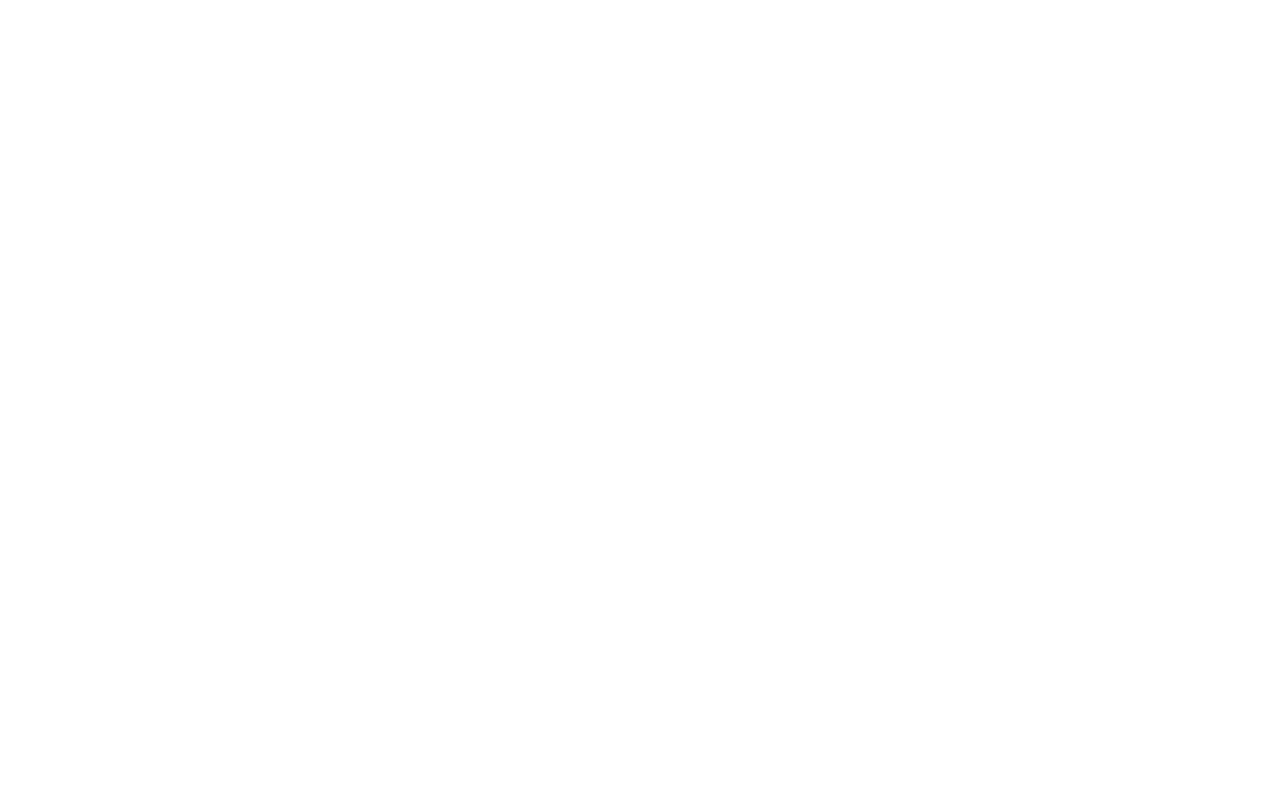
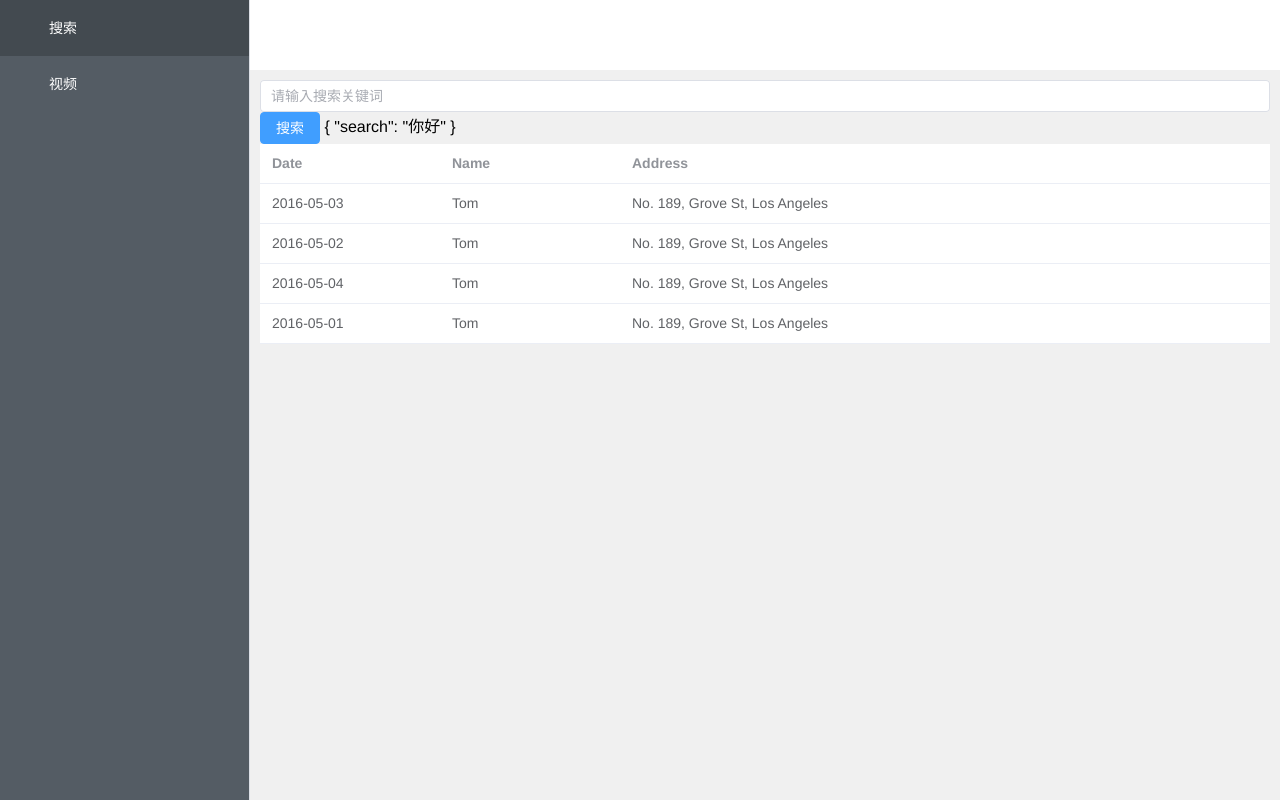
Before and after one commit to c940606/mysite, a Vue app in the folder frontend/: page /search in a window 1280 px wide. Before the commit this address had no page. Built offline with nearby package versions, Linux system fonts and the light colour scheme; what vue3-video-play would draw is missing.

Commit message:
add search

```diff
--- a/frontend/src/api/index.ts
+++ b/frontend/src/api/index.ts
@@ -1,7 +1,13 @@
 import { get, post, put, del } from "@/request";
-
+import { SearchType } from "./model";
 
 /**
  * 测试权限接口
  */
- export const check_test = (): Promise<any> => get("/hello");
+export const check_test = (): Promise<any> => get("/hello");
+
+/**
+ * 添加待办
+ */
+export const search_content = (data: SearchType): Promise<any> =>
+  post(`/search`, { ...data });
--- /dev/null
+++ b/frontend/src/api/model.ts
@@ -0,0 +1,6 @@
+/**
+ * 添加待办/根据索引更新待办
+ */
+export interface SearchType {
+  search?: string; // 待办文案
+}
--- a/frontend/src/components/sidebar.vue
+++ b/frontend/src/components/sidebar.vue
@@ -6,55 +6,61 @@
         background-color="#545c64"
         default-active="2"
         text-color="#fff"
-        @open="handleOpen"
-        @close="handleClose"
+        unique-opened
+        router
       >
-        <el-sub-menu index="1">
-          <template #title>
-            <el-icon><location /></el-icon>
-            <span>Navigator One</span>
-          </template>
-          <el-menu-item-group title="Group One">
-            <el-menu-item index="1-1">item one</el-menu-item>
-            <el-menu-item index="1-2">item two</el-menu-item>
-          </el-menu-item-group>
-          <el-menu-item-group title="Group Two">
-            <el-menu-item index="1-3">item three</el-menu-item>
-          </el-menu-item-group>
-          <el-sub-menu index="1-4">
-            <template #title>item four</template>
-            <el-menu-item index="1-4-1">item one</el-menu-item>
+      <template v-for="item in state.routers">
+        <!-- 二级标题 -->
+        <template v-if="item.children">
+          <el-sub-menu :index="item.path">
+            <template #title>
+              <el-icon :class="item.meta.icon" />
+              <span>{{ item.meta.title }}</span>
+            </template>
+
+            <template v-for="subItem in item.children">
+              <el-menu-item :index="subItem.path">{{ subItem.meta.title }}</el-menu-item>
+            </template>
           </el-sub-menu>
-        </el-sub-menu>
-        <el-menu-item index="2">
-          <el-icon><icon-menu /></el-icon>
-          <span>Navigator Two</span>
-        </el-menu-item>
-        <el-menu-item index="3" disabled>
-          <el-icon><document /></el-icon>
-          <span>Navigator Three</span>
-        </el-menu-item>
-        <el-menu-item index="4">
-          <el-icon><setting /></el-icon>
-          <span>Navigator Four</span>
-        </el-menu-item>
+        </template>
+
+        <!-- 一级标题 -->
+        <template v-else>
+          <el-menu-item :index="item.path">
+            <el-icon :class="item.meta.icon" />
+            <template #title>{{ item.meta.title }}</template>
+          </el-menu-item>
+        </template>
+      </template>
       </el-menu>
     </div>
 </template>
 
 <script setup lang="ts">
-import {
-  Document,
-  Menu as IconMenu,
-  Location,
-  Setting,
-} from '@element-plus/icons-vue'
-const handleOpen = (key: string, keyPath: string[]) => {
-  console.log(key, keyPath)
-}
-const handleClose = (key: string, keyPath: string[]) => {
-  console.log(key, keyPath)
-}
+import { computed, onMounted, reactive, ref } from "vue";
+import { useRoute, useRouter, type RouteRecordRaw, type _RouteRecordBase } from "vue-router";
+
+const route = useRoute(); // 操作路由
+const router = useRouter(); // 全局路由
+
+// 当前路由
+const onRoutes = computed(() => {
+  return route.path;
+});
+
+const state = reactive({
+  routers: [] as any,
+});
+onMounted(() => {
+  router.options.routes.map((item) => {
+    if (item.name == "home") {
+      state.routers = item.children;
+    } else {
+      return;
+    }
+  });
+});
+
 </script>
 
 <style scoped>
--- a/frontend/src/router/index.ts
+++ b/frontend/src/router/index.ts
@@ -1,25 +1,35 @@
-import { createRouter, createWebHistory, type RouteRecordRaw } from "vue-router";
+import {
+  createRouter,
+  createWebHistory,
+  type RouteRecordRaw,
+} from "vue-router";
 import Home from "@/views/home/index.vue";
 
 import { TITLE } from "@/assets/global";
 import { getLocal } from "@/request/auth";
 
 const routes: RouteRecordRaw[] = [
-  { path: "/", redirect: "/video" }, // 重定向
+  { path: "/", redirect: "/search" }, // 重定向
   {
     path: "/",
     name: "home",
     component: Home,
     children: [
       {
+        path: "/search",
+        name: "search",
+        meta: { title: "搜索", icon: "el-icon-ali-home" },
+        component: () => import("@/views/search/index.vue"),
+      },
+      {
         path: "/video",
         name: "video",
-        meta: { title: "系统首页", icon: "el-icon-ali-home" },
+        meta: { title: "视频", icon: "el-icon-ali-home" },
         component: () => import("@/views/video/index.vue"),
       },
-    ]
-  }
-]
+    ],
+  },
+];
 console.log(import.meta.env.BASE_URL);
 
 const router = createRouter({
--- /dev/null
+++ b/frontend/src/views/search/index.ts
@@ -0,0 +1,5 @@
+import { SearchType } from "@/api/model";
+
+export interface stateType {
+  search_content: SearchType;
+}
--- /dev/null
+++ b/frontend/src/views/search/index.vue
@@ -0,0 +1,57 @@
+<template>
+  <div>
+    <el-input
+      placeholder="请输入搜索关键词"
+      @keyup.enter="search"
+      v-model="keyword"
+    ></el-input>
+    <el-button type="primary" @click="search">搜索</el-button>
+    {{ state.search_content }}
+    <el-table :data="results" v-if="results.length > 0">
+      <el-table-column prop="date" label="Date" width="180" />
+      <el-table-column prop="name" label="Name" width="180" />
+      <el-table-column prop="address" label="Address" />
+    </el-table>
+  </div>
+</template>
+
+<script setup lang="ts">
+import { search_content } from "@/api";
+import { reactive, ref } from "vue";
+import type { stateType } from ".";
+const keyword = ref("");
+
+const state: stateType = reactive({
+  search_content: { search: "你好" },
+});
+
+const results = [
+  {
+    date: "2016-05-03",
+    name: "Tom",
+    address: "No. 189, Grove St, Los Angeles",
+  },
+  {
+    date: "2016-05-02",
+    name: "Tom",
+    address: "No. 189, Grove St, Los Angeles",
+  },
+  {
+    date: "2016-05-04",
+    name: "Tom",
+    address: "No. 189, Grove St, Los Angeles",
+  },
+  {
+    date: "2016-05-01",
+    name: "Tom",
+    address: "No. 189, Grove St, Los Angeles",
+  },
+];
+const search = async () => {
+  const { data } = await search_content({ search: keyword.value });
+  console.log("search", data);
+  state.search_content = data;
+};
+</script>
+
+<style scoped></style>
```
Also changed, not shown: 1 other file (tests, documents, lock files or other folders). Lines whose indentation alone changed are shown as unchanged.
